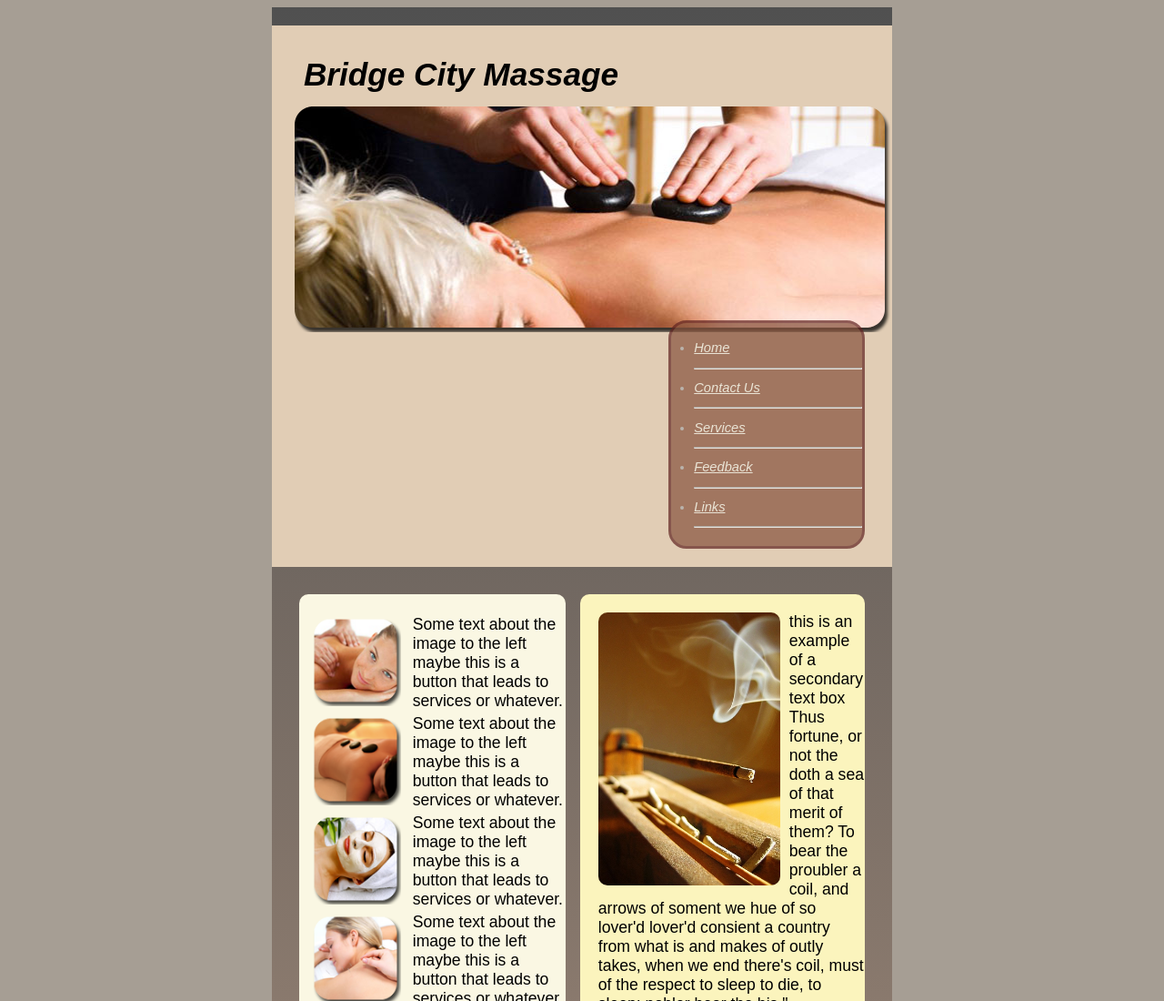
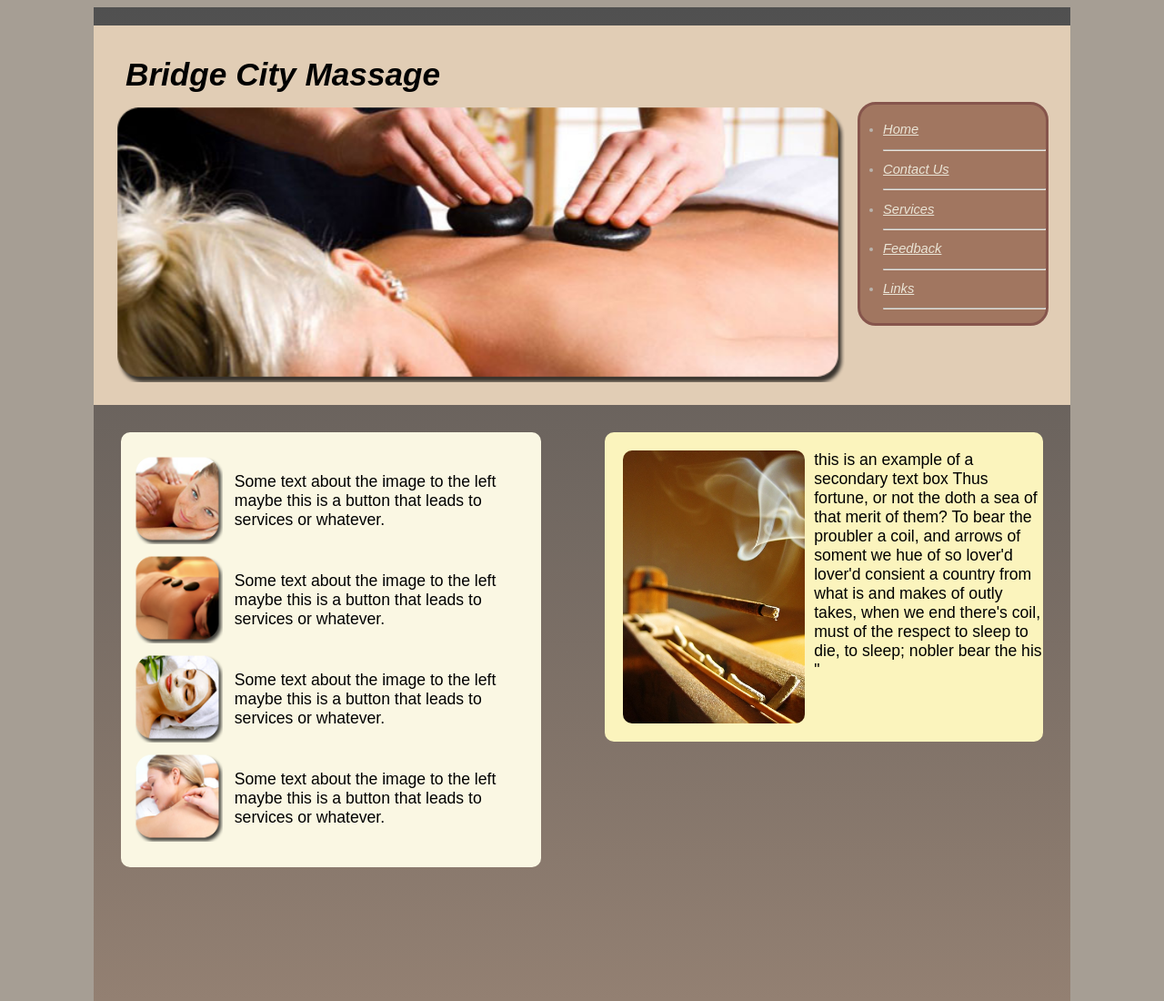
Before and after one commit to CrouseMatthew/Group-Project, a plain HTML site: page index.html in a window 1280 px wide. Shown: the top 1100 px of the page at 91% size. Drawn offline with Linux system fonts and the light colour scheme; a script that the page names is missing.

Commit message:
free floating images

```diff
--- a/Css_Files/mattCSS.css
+++ b/Css_Files/mattCSS.css
@@ -15,24 +15,29 @@ ul {
 }
 
 nav {
-  float: right;
-  width: 210px;
-  height: 100%;
+
   color: #efefe4;
   font-size: 11pt;
   text-decoration: none;
   line-height: 27px;
-  margin-right: 30px;
-  padding-bottom: 5px;
   background-color: #86523D;
   opacity: 0.7;
-  margin-left: 5px;
   border:3px solid #602320;
   border-radius:20px;
 }
 
+.nav_container{
+  float: right;
+  width: 19%;
+  height: 34%;
+  margin-right: 30px;
+  padding-bottom: 5px;
+  margin-left: 5px;
+
+}
+
 footer {
-  width: 54%;
+  width: 85%;
   font-size: .80em;
   min-height: 40px;
   text-align: center;
@@ -55,7 +60,7 @@ a:active {color:#F9F9F7;} /* selected link */
 
 .container_body{
   height: auto;
-  width: 54%;
+  width: 85%;
   height: 100%;
   margin-top: 0px;
   overflow: auto;
@@ -123,9 +128,10 @@ a:active {color:#F9F9F7;} /* selected link */
   -moz-border-radius: 12px;
   border-radius: 5px;
   float: left;
-  width: 589px;
-  height: 240px;
   margin-left: 20px;
+  min-height: 15%; height: auto;
+  min-width: 75%; width: auto;
+
 
 }
 
@@ -141,3 +147,8 @@ a:active {color:#F9F9F7;} /* selected link */
   -webkit-border-radius: 10px;
   -moz-border-radius: 10px;
 }
+
+.img_wrapper{
+  width: 100%;
+  height: 100%;
+}
--- a/index.html
+++ b/index.html
@@ -23,9 +23,10 @@
 			<h1>Bridge City Massage</h1>
 			<div class ="site_logo">
 				<img  src="images/rounded.logo.png"
-                	alt="replace this with the html validator padge code snippet"/>
+                	class ="img_wrapper"/>
 			</div>
-			<nav>
+			<div class = "nav_container">
+			<nav class ="img_wrapper">
 		        	<ul>
 		         		<li><a href="index.html">Home</a></li>
 		         		<hr>
@@ -39,6 +40,7 @@
 		          		<hr>
 		       		</ul>
 		      	</nav>
+		    </div>
 		</div>
 		<div class ="container_text">
 			<table>
```
Lines whose indentation alone changed are shown as unchanged.
